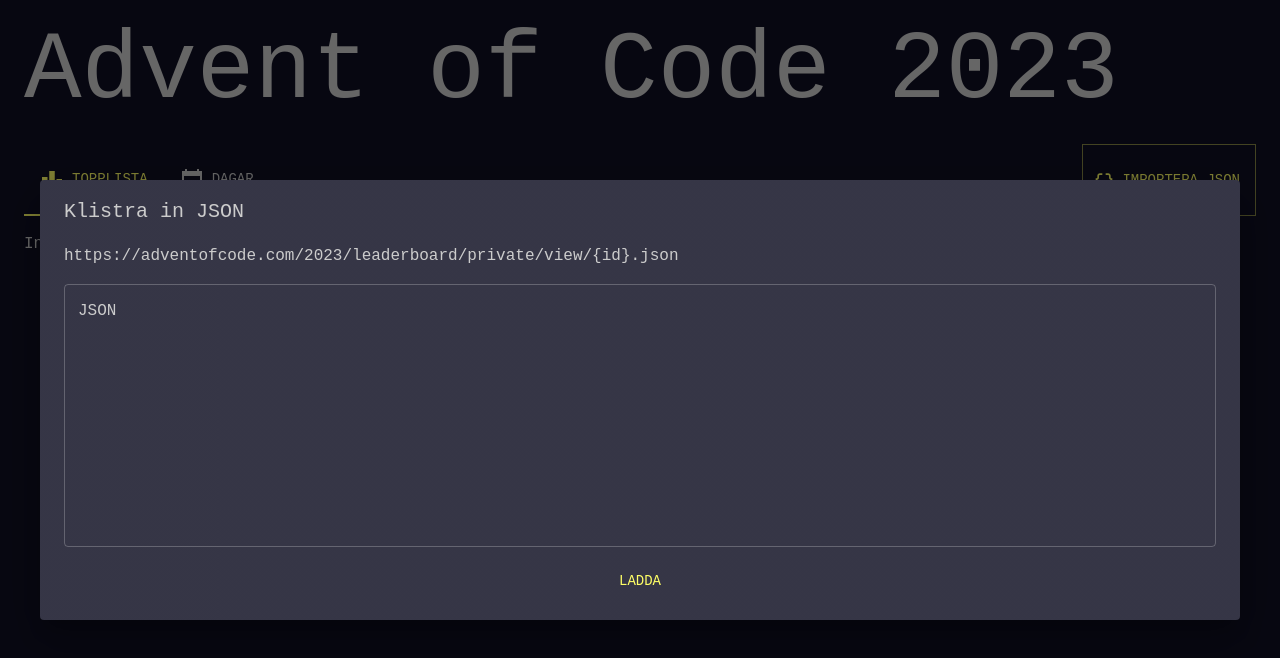
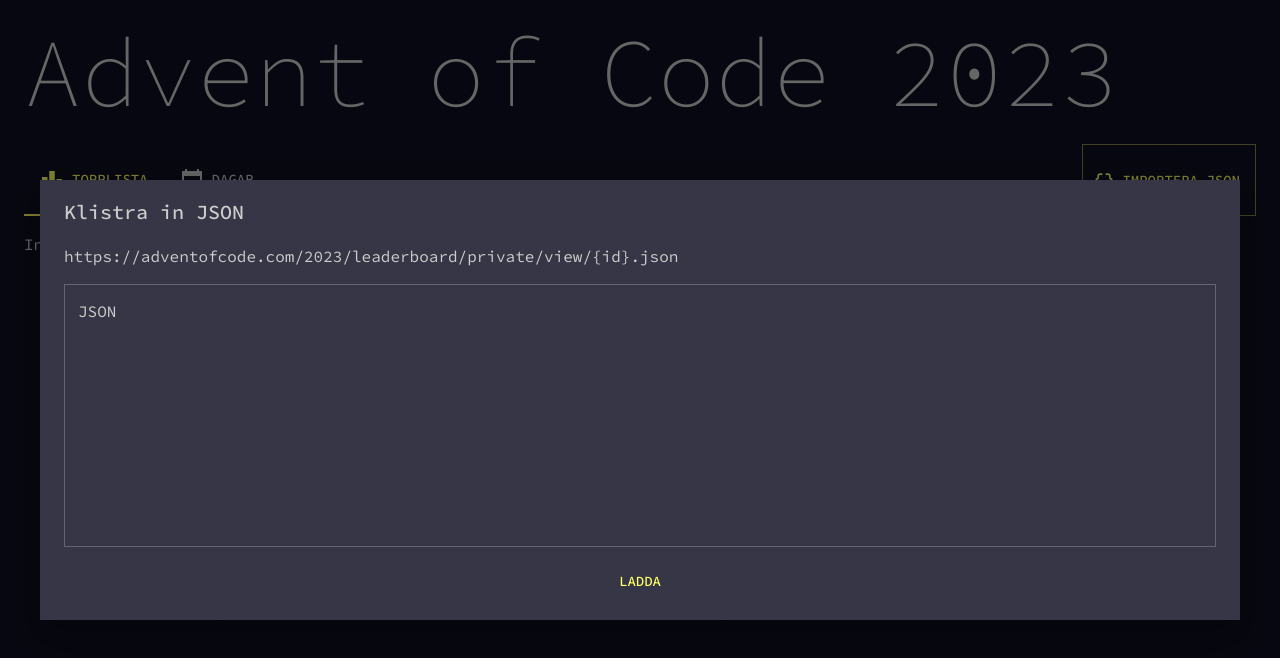
Before and after one commit to nilschristoffer/aoc-x, a React (Create React App) app: page /#/ in a window 1280 px wide. Shown: the top 658 px of the page. Built offline with nearby package versions, Linux system fonts and the light colour scheme.

Commit message:
change font

```diff
--- a/public/index.html
+++ b/public/index.html
@@ -13,6 +13,12 @@
 
     <link rel="manifest" href="%PUBLIC_URL%/manifest.json" />
 
+    <link rel="preconnect" href="https://fonts.googleapis.com">
+    <link rel="preconnect" href="https://fonts.gstatic.com" crossorigin>
+    <link
+      href="https://fonts.googleapis.com/css2?family=Source+Code+Pro:ital,wght@0,200;0,300;0,400;0,500;0,600;0,700;0,800;0,900;1,200;1,300;1,400;1,500;1,600;1,700;1,800;1,900&display=swap"
+      rel="stylesheet">
+
     <title>AoC Private Stats</title>
   </head>
   <body>
--- a/src/Stats/theme.ts
+++ b/src/Stats/theme.ts
@@ -20,6 +20,9 @@
     },
   },
   typography: {
-    fontFamily: ["Roboto Mono", "monospace"].join(","),
+    fontFamily: ["Source Code Pro", "monospace"].join(","),
+  },
+  shape: {
+    borderRadius: 0,
   },
 });
```
